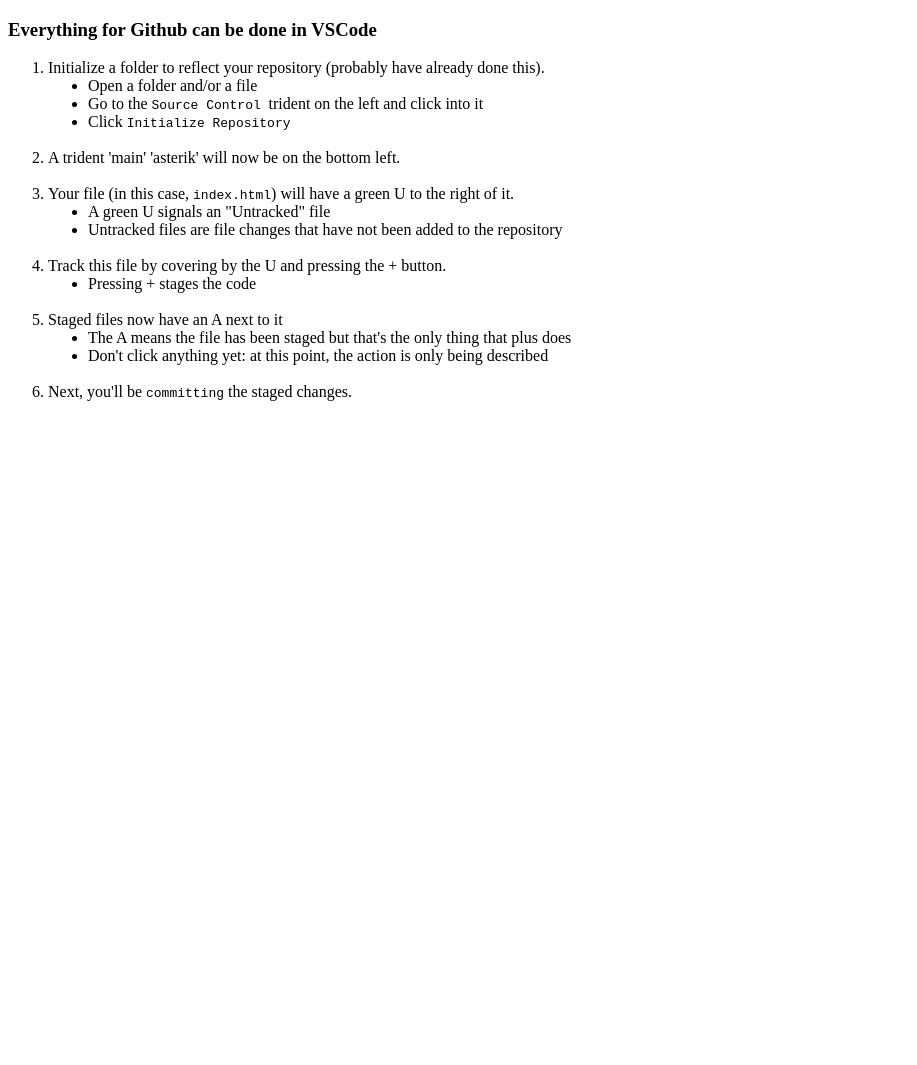
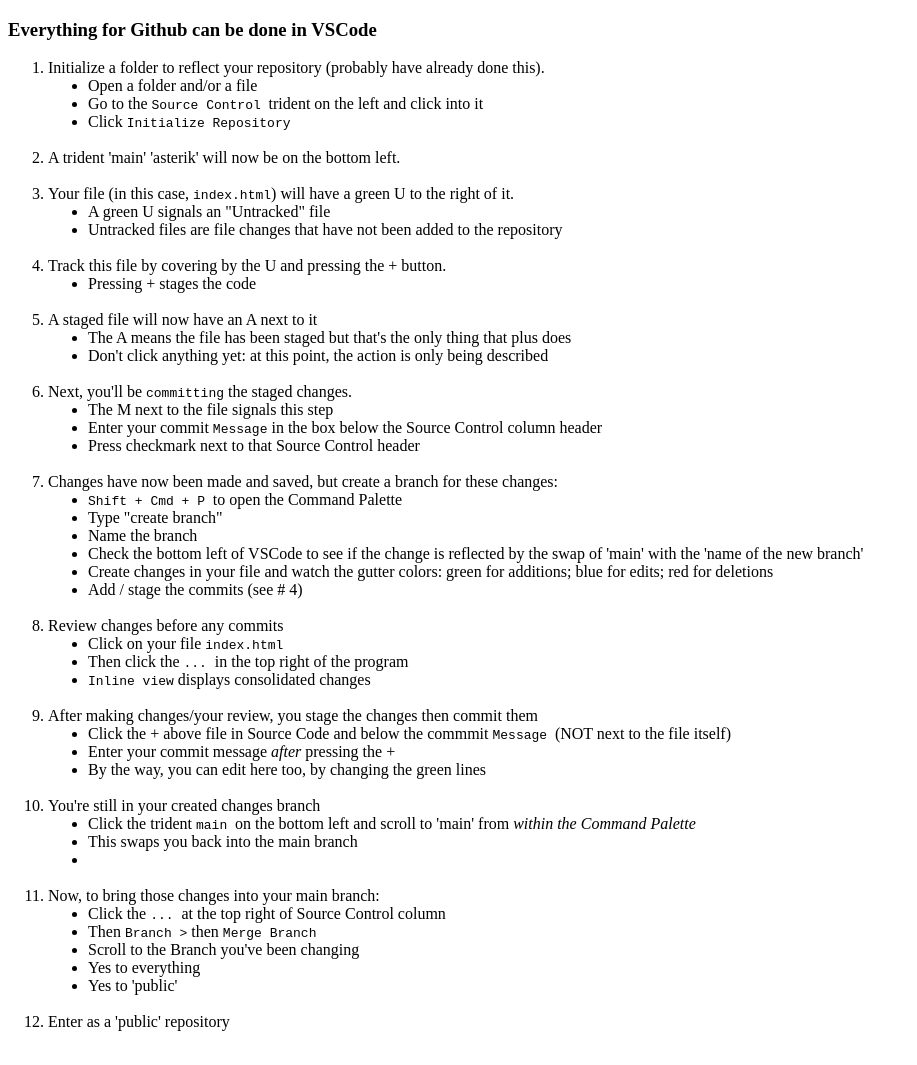
Before and after one commit to bbbb4tryon/--vscodeAndGit, a plain HTML site: page index.html in a window 1280 px wide. Shown: the whole page, without its empty margins (0-917 px from the left). Before the commit the page ends 800 px from the top, so only its background shows below. Drawn offline with Linux system fonts and the light colour scheme.

Commit message:
edit entry 7

```diff
--- a/index.html
+++ b/index.html
@@ -31,15 +31,61 @@
                 <li>Pressing + stages the code</li>
             </ul></br>
 
-            <li>Staged files now have an A next to it</li>
+            <li>A staged file will now have an A next to it</li>
             <ul type="disc">
                 <li>The A means the file has been staged but that's the only thing that plus does</li>
                 <li>Don't click anything yet: at this point, the action is only being described </li>
             </ul></br>
 
             <li>Next, you'll be <code>committing</code> the staged changes.</li>
+            <ul type="disc">
+                <li>The M next to the file signals this step</li>
+                <li>Enter your commit <code> Message</code> in the box below the Source Control column header</li>
+                <li>Press checkmark next to that Source Control header</li>
+            </ul></br>
 
+            <li>Changes have now been made and saved, but create a branch for these changes:</li>
+            <ul type="disc">
+                <li><code>Shift + Cmd + P </code>to open the Command Palette</li>
+                <li>Type "create branch"</li>
+                <li>Name the branch</li>
+                <li>Check the bottom left of VSCode to see if the change is reflected by the swap of 'main' with the 'name of the new branch'</li>
+                <li>Create changes in your file and watch the gutter colors: green for additions; blue for edits; red for deletions</li>
+                <li>Add / stage the commits (see # 4)</li>
+            </ul></br>
 
+            <li>Review changes before any commits</li>
+            <ul type="disc">
+                <li>Click on your file <code>index.html </code></li>
+                <li>Then click the <code> ... </code> in the top right of the program</li>
+                <li><code>Inline view</code> displays consolidated changes</li>
+            </ul></br>
+
+            <li>After making changes/your review, you stage the changes then commit them</li>
+            <ul type="disc">
+                <li>Click the + above file in Source Code and below the commmit <code>Message </code>(NOT next to the file itself)</li>
+                <li>Enter your commit message <em>after </em>pressing the + </li>
+                <li>By the way, you can edit here too, by changing the green lines</li>
+            </ul></br>
+
+            <li>You're still in your created changes branch</li>
+            <ul type="disc">
+                <li>Click the trident <code>main </code> on the bottom left and scroll to 'main' from <em>within the Command Palette</em></li>
+                <li>This swaps you back into the main branch</li>
+                <li></li>
+            </ul></br>
+
+            <li>Now, to bring those changes into your main branch:</li>
+            <ul type="disc">
+                <li>Click the <code>... </code>at the top right of Source Control column</li>
+                <li>Then <code>Branch ></code> then <code>Merge Branch</code></li>
+                <li>Scroll to the Branch you've been changing</li>
+                <li>Yes to everything</li>
+                <li>Yes to 'public'</li>
+            </ul></br>
+
+            <li>Enter as a 'public' repository</li>
+            <ul type="disc"></ul></br>
         </ol>
 
 
```
